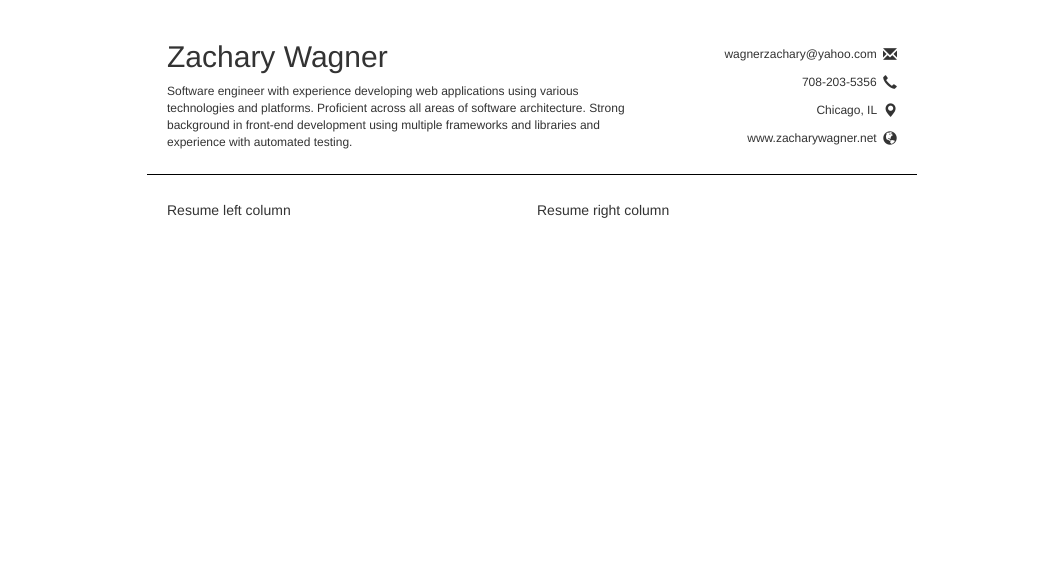
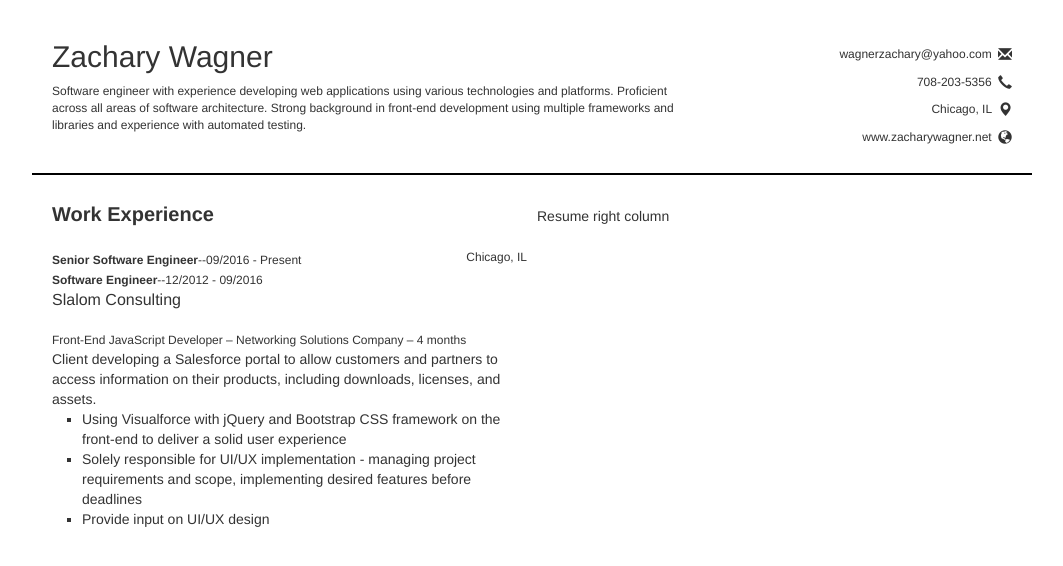
Before and after one commit to zwagner86/resume, an Angular app: page / in a window 1280 px wide. Shown: the top 566 px of the page, without its empty margins (108-1171 px from the left). Built offline with nearby package versions, Linux system fonts and the light colour scheme.

Commit message:
setup work experience section

```diff
--- a/src/app/app.component.html
+++ b/src/app/app.component.html
@@ -23,7 +23,35 @@
   </div>
   <div class="resume-body">
     <div class="left-column">
-      Resume left column
+      <div class="section work-experience">
+        <div class="section-header">Work Experience</div>
+        <div class="work-experience-company">
+          <div class="company-position col-xs-8">
+            <div class="position">
+              <div class="position-name">Senior Software Engineer</div>
+              <div class="position-divider">--</div>
+              <div class="position-date">09/2016 - Present</div>
+            </div>
+            <div class="position">
+              <div class="position-name">Software Engineer</div>
+              <div class="position-divider">--</div>
+              <div class="position-date">12/2012 - 09/2016</div>
+            </div>
+          </div>
+          <div class="company-location col-xs-4">Chicago, IL</div>
+          <div class="company-name col-xs-12">Slalom Consulting</div>
+        </div>
+        <div *ngFor="let project of slalomProjects">
+          <div class="work-accomplishments">
+            <div class="work-accomplishments-header">{{project.role}} – {{project.client}} – {{project.duration}}</div>
+            <div class="work-accomplishments-summary">{{project.summary}}</div>
+            <ul class="work-accomplishments-list">
+              <li *ngFor="let accomplishment of project.accomplishments">{{accomplishment}}</li>
+            </ul>
+          </div>
+        </div>
+
+      </div>
     </div>
     <div class="right-column">
       Resume right column
--- a/src/app/app.component.less
+++ b/src/app/app.component.less
@@ -1,13 +1,14 @@
 .resume-container {
-  width: 800px;
-  padding-top: 40px;
-  padding-bottom: 60px;
+  width: 1000px;
+  //padding-top: 40px;
+  //padding-bottom: 60px;
+  padding: 40px 0 60px 0;
 
   .resume-header {
     display: inline-block;
     width: 100%;
     height: 135px;
-    border-bottom: 1px solid black;
+    border-bottom: 2px solid black;
     padding: 0 20px 23px;
 
     .personal-info {
@@ -59,10 +60,81 @@
     width: 100%;
     padding: 20px;
 
+    .section-header {
+      font-weight: 600;
+      font-size: 20px;
+      padding-bottom: 20px;
+    }
+
     .left-column {
       display: table-cell;
       width: 50%;
       padding-right: 5px;
+
+      .work-experience {
+
+        .work-experience-company {
+          display: inline-block;
+          //padding-bottom: 15px;
+
+          .company-position {
+            display: inline-block;
+            padding: 0;
+
+            .position {
+              font-size: 12px;
+              display: inline-block;
+
+              .position-name {
+                display: inline;
+                font-weight: 600;
+
+              }
+
+              .position-divider {
+                display: inline;
+
+              }
+
+              .position-date {
+                display: inline;
+
+              }
+            }
+          }
+
+          .company-location {
+            display: inline-block;
+            float: right;
+            padding: 0;
+            font-size: 12px;
+            text-align: right;
+          }
+
+          .company-name {
+            padding: 0;
+            font-size: 16px;
+          }
+        }
+
+        .work-accomplishments {
+          padding-top: 15px;
+
+          .work-accomplishments-header {
+            font-size: 12px;
+          }
+
+          .work-accomplishments-summary {
+
+          }
+
+          .work-accomplishments-list {
+            margin-bottom: 0;
+            padding-left: 30px;
+            list-style-type: square;
+          }
+        }
+      }
     }
 
     .right-column {
--- a/src/app/app.component.ts
+++ b/src/app/app.component.ts
@@ -6,5 +6,17 @@ import { Component } from '@angular/core';
   styleUrls: ['./app.component.less']
 })
 export class AppComponent {
-  title = 'app works!';
+  slalomProjects = [
+    {
+      role: "Front-End JavaScript Developer",
+      client: "Networking Solutions Company",
+      duration: "4 months",
+      summary: "Client developing a Salesforce portal to allow customers and partners to access information on their products, including downloads, licenses, and assets.",
+      accomplishments: [
+        "Using Visualforce with jQuery and Bootstrap CSS framework on the front-end to deliver a solid user experience",
+        "Solely responsible for UI/UX implementation - managing project requirements and scope, implementing desired features before deadlines",
+        "Provide input on UI/UX design"
+      ]
+    }
+  ];
 }
```
